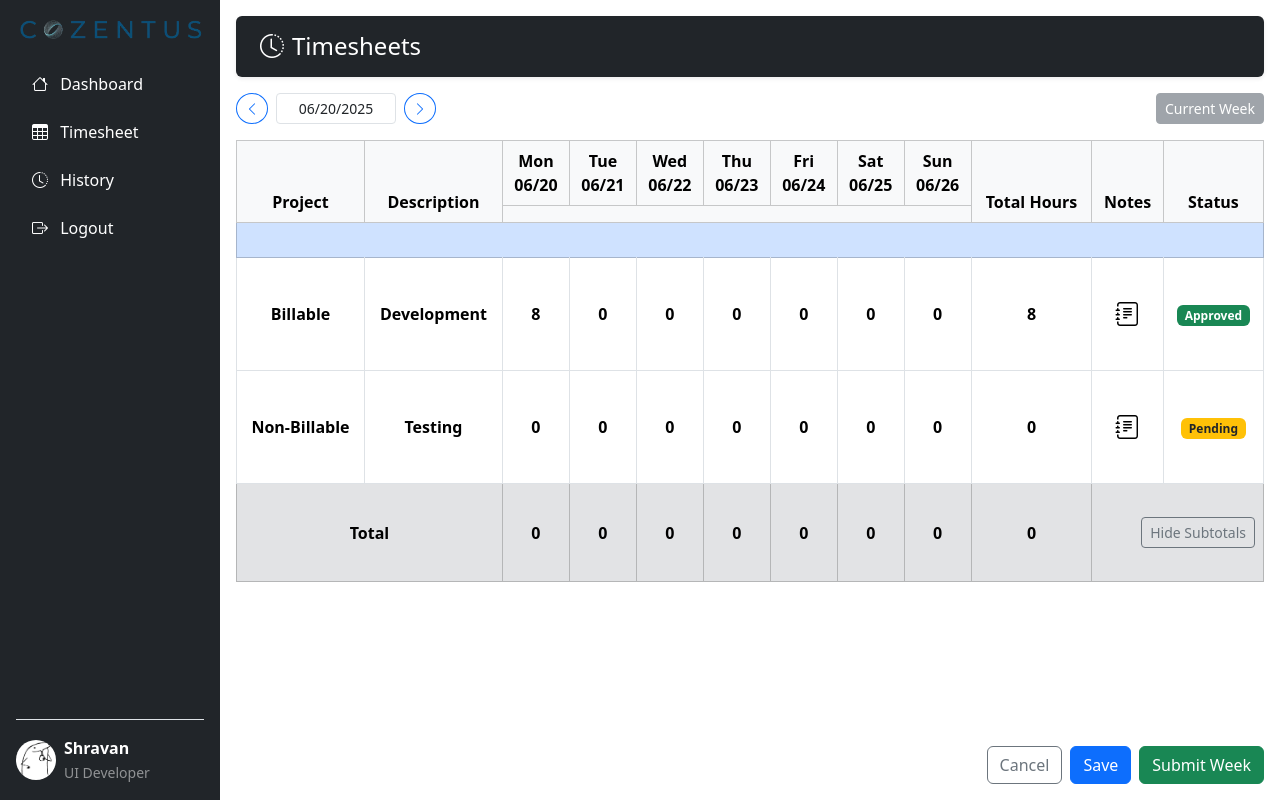
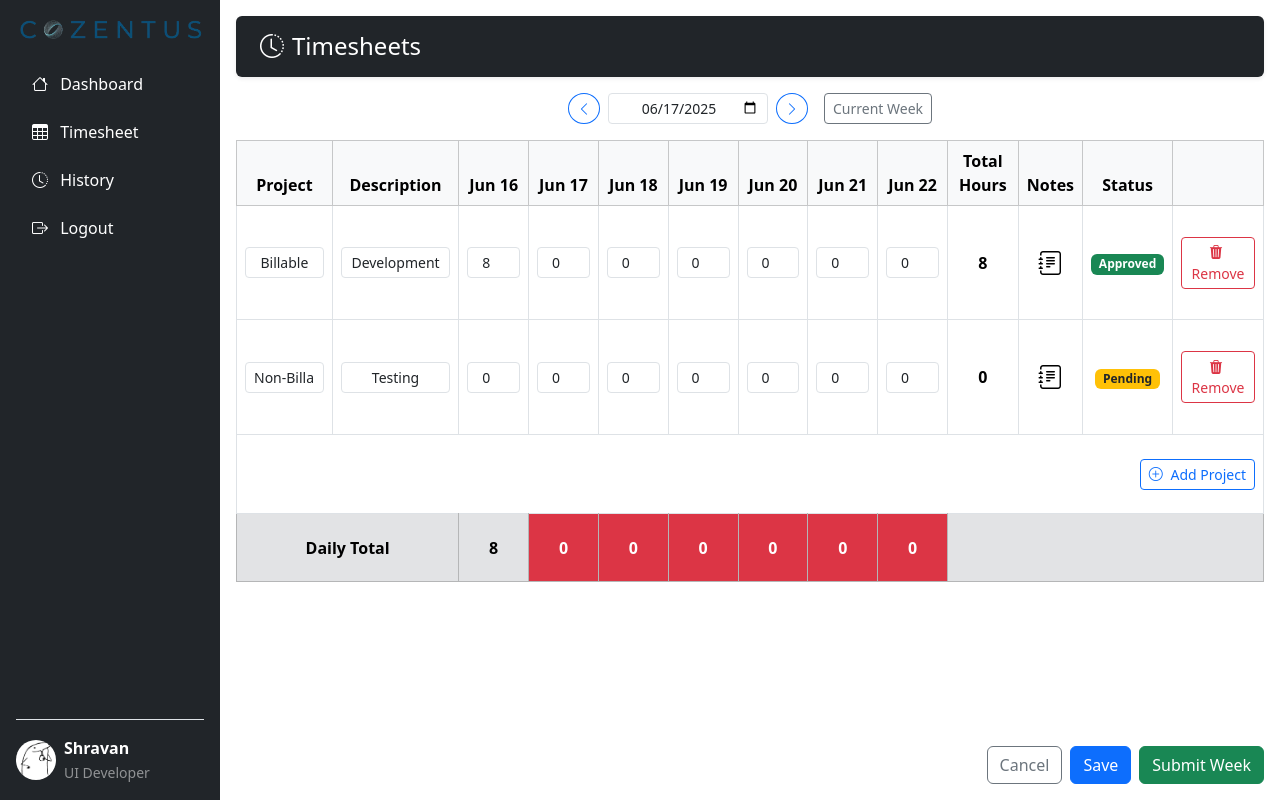
Before and after one commit to WillDoIt26/Timesheet-project-POC, an Angular app: page /table in a window 1280 px wide. Built offline with nearby package versions, Linux system fonts and the light colour scheme.

Commit message:
feat: restructure timesheet module with dynamic week selection, status logic, and row operations

```diff
--- a/src/app/table/table.html
+++ b/src/app/table/table.html
@@ -1,96 +1,127 @@
-<!-- Top-Level Layout -->
 <div class="d-flex">
-
   <app-sidebar></app-sidebar>
 
-  <!-- Main Content -->
   <div class="flex-grow-1 container-fluid full-table-container p-3">
-
     <!-- Top Bar -->
     <div class="bg-dark text-white px-4 py-3 mb-3 rounded shadow-sm d-flex align-items-center">
       <h4 class="m-0"><i class="bi bi-clock-history me-2"></i>Timesheets</h4>
     </div>
 
     <!-- Week Selector -->
-    <div class="d-flex justify-content-between align-items-center mb-3">
+    <div class="d-flex justify-content-center align-items-center gap-3 mb-3 px-2">
+  <!-- Arrows + Calendar -->
   <div class="d-flex align-items-center gap-2">
-        <button class="btn btn-outline-primary btn-sm rounded-circle px-2">
+    <button class="btn btn-outline-primary btn-sm rounded-circle px-2"
+            (click)="changeWeek(-7)">
       <i class="bi bi-chevron-left"></i>
     </button>
-        <input type="text" class="form-control form-control-sm text-center" value="06/20/2025" style="width: 120px;" readonly>
-        <button class="btn btn-outline-primary btn-sm rounded-circle px-2">
+
+    <input type="date"
+           class="form-control form-control-sm text-center"
+           [value]="selectedDate | date:'yyyy-MM-dd'"
+           (change)="onDateChange($event)"
+           style="width: 160px;" />
+
+    <button class="btn btn-outline-primary btn-sm rounded-circle px-2"
+            (click)="changeWeek(7)">
       <i class="bi bi-chevron-right"></i>
     </button>
   </div>
-      <button class="btn btn-secondary btn-sm" disabled>Current Week</button>
+
+  <!-- Current Week Button -->
+  <div>
+    <button class="btn btn-outline-secondary btn-sm" (click)="goToToday()">
+      Current Week
+    </button>
   </div>
+</div>
+
 
     <!-- Timesheet Table -->
     <div class="table-responsive">
       <table class="table table-bordered text-center align-middle w-100 h-75">
         <thead class="table-light">
           <tr>
-            <th rowspan="2">Project</th>
-            <th rowspan="2">Description</th>
-            <th>Mon<br>06/20</th>
-            <th>Tue<br>06/21</th>
-            <th>Wed<br>06/22</th>
-            <th>Thu<br>06/23</th>
-            <th>Fri<br>06/24</th>
-            <th>Sat<br>06/25</th>
-            <th>Sun<br>06/26</th>
-            <th rowspan="2">Total Hours</th>
-            <th rowspan="2">Notes</th>
-            <th rowspan="2">Status</th>
+            <th>Project</th>
+            <th>Description</th>
+            <th *ngFor="let d of weekLabels">{{ d }}</th>
+            <th>Total Hours</th>
+            <th>Notes</th>
+            <th>Status</th>
+            <th></th> <!-- Remove -->
           </tr>
-          <tr><td colspan="7"></td></tr>
         </thead>
+
         <tbody>
-          <tr class="table-primary fw-bold"><td colspan="12"></td></tr>
+          <tr *ngFor="let entry of timesheetData; let idx = index" class="fw-bold">
+            <td>
+              <input [(ngModel)]="entry.projectType"
+                     class="form-control form-control-sm text-center" />
+            </td>
+            <td>
+              <input [(ngModel)]="entry.description"
+                     class="form-control form-control-sm text-center" />
+            </td>
 
-          <tr class = "fw-bold">
-            <td>Billable</td>
-            <td>Development</td>
-            <td>8</td><td>0</td><td>0</td><td>0</td><td>0</td><td>0</td><td>0</td>
-            <td>8</td>
+            <td *ngFor="let h of entry.hours; let i = index">
+              <input type="number"
+                     [(ngModel)]="entry.hours[i]"
+                     class="form-control form-control-sm text-center"
+                     (input)="updateTotal(entry)" />
+            </td>
+
+            <td>{{ entry.total }}</td>
+
             <td>
-              <button style="font-size: x-large; border: none; background-color: transparent;" (click)="openNoteDialog()">
+              <button style="font-size: x-large; border: none; background-color: transparent;"
+                      (click)="openNoteDialog()">
                 <i class="bi bi-journal-text"></i>
               </button>
             </td>
-            <td><span class="badge bg-success">Approved</span></td>
+
+            <td>
+              <span class="badge"
+                    [ngClass]="{
+                      'bg-success': entry.status === 'Approved',
+                      'bg-warning text-dark': entry.status === 'Pending',
+                      'bg-secondary': entry.status === 'Not Started'
+                    }">
+                {{ entry.status }}
+              </span>
+            </td>
+
+            <td>
+              <button class="btn btn-outline-danger btn-sm" (click)="removeProject(idx)">
+                <i class="bi bi-trash3-fill me-1"></i> Remove
+              </button>
+            </td>
           </tr>
 
-          <tr class="fw-bold">
-            <td>Non-Billable</td><td>Testing</td>
-            <td>0</td><td>0</td><td>0</td><td>0</td><td>0</td><td>0</td><td>0</td>
-            <td>0</td>
-            <td>
-              <button style="font-size: x-large; border: none; background-color: transparent;" (click)="openNoteDialog()">
-                <i class="bi bi-journal-text"></i>
+          <tr>
+            <td colspan="13" class="text-end">
+              <button class="btn btn-outline-primary btn-sm" (click)="addProjectRow()">
+                <i class="bi bi-plus-circle me-1"></i> Add Project
               </button>
             </td>
-            <td><span class="badge bg-warning text-dark">Pending</span></td>
           </tr>
 
           <tr class="table-secondary fw-bold">
-            <td colspan="2">Total</td>
-            <td>0</td><td>0</td><td>0</td><td>0</td><td>0</td><td>0</td><td>0</td>
-            <td>0</td>
-            <td colspan="2">
-              <button class="btn btn-sm btn-outline-secondary float-end">Hide Subtotals</button>
+            <td colspan="2">Daily Total</td>
+            <td *ngFor="let total of getDailyTotals()"
+                [ngClass]="{ 'bg-danger text-white': total !== 8 }">
+              {{ total }}
             </td>
+            <td colspan="4"></td>
           </tr>
         </tbody>
       </table>
     </div>
 
-    <!-- Action Buttons -->
+    <!-- Footer Buttons -->
     <div class="d-flex justify-content-end gap-2 mt-3">
       <button class="btn btn-outline-secondary">Cancel</button>
       <button class="btn btn-primary">Save</button>
       <button class="btn btn-success">Submit Week</button>
     </div>
-
   </div>
 </div>
--- a/src/app/table/table.ts
+++ b/src/app/table/table.ts
@@ -1,19 +1,119 @@
-import { Component } from '@angular/core';
+import { Component, OnInit } from '@angular/core';
 import { MatDialog } from '@angular/material/dialog';
+import { CommonModule } from '@angular/common';
+import { FormsModule } from '@angular/forms';
 import { Note } from '../note/note';
-import { Sidebar } from "../sidebar/sidebar";
+import { Sidebar } from '../sidebar/sidebar';
+
+interface TimesheetEntry {
+  projectType: string;
+  description: string;
+  hours: number[];
+  total: number;
+  status: 'Approved' | 'Pending' | 'Not Started';
+}
+
 @Component({
   selector: 'app-table',
-  imports: [Sidebar],
+  standalone: true,
+  imports: [CommonModule, FormsModule, Sidebar],
   templateUrl: './table.html',
   styleUrl: './table.scss',
 })
-export class Table {
+export class Table implements OnInit {
+  weekLabels: string[] = [];
+  weekRange: string = '';
+  selectedDate: Date = new Date();
+
+  timesheetData: TimesheetEntry[] = [
+    {
+      projectType: 'Billable',
+      description: 'Development',
+      hours: [8, 0, 0, 0, 0, 0, 0],
+      total: 8,
+      status: 'Approved',
+    },
+    {
+      projectType: 'Non-Billable',
+      description: 'Testing',
+      hours: [0, 0, 0, 0, 0, 0, 0],
+      total: 0,
+      status: 'Pending',
+    },
+  ];
+
   constructor(private dialog: MatDialog) {}
 
+  ngOnInit(): void {
+    this.setCurrentWeek(this.selectedDate);
+  }
+
+  setCurrentWeek(baseDate: Date): void {
+  this.selectedDate = baseDate;
+
+  const day = baseDate.getDay();
+  const monday = new Date(baseDate);
+  const offset = day === 0 ? -6 : 1 - day;
+  monday.setDate(baseDate.getDate() + offset);
+
+  this.weekLabels = Array.from({ length: 7 }, (_, i) => {
+    const d = new Date(monday);
+    d.setDate(monday.getDate() + i);
+    return d.toLocaleDateString('en-US', { month: 'short', day: '2-digit' });
+  });
+
+  this.weekRange = `${this.weekLabels[0]} - ${this.weekLabels[6]}`;
+}
+
+
+  changeWeek(offsetDays: number): void {
+  const newDate = new Date(this.selectedDate); // copy date
+  newDate.setDate(newDate.getDate() + offsetDays);
+  this.setCurrentWeek(newDate);
+}
+
+
+  onDateChange(event: Event): void {
+    const input = event.target as HTMLInputElement;
+    const date = new Date(input.value);
+    this.setCurrentWeek(date);
+  }
+
+  goToToday(): void {
+    this.setCurrentWeek(new Date());
+  }
+
   openNoteDialog(): void {
-    this.dialog.open(Note, {
-      width: '400px',
+    this.dialog.open(Note, { width: '400px' });
+  }
+
+  addProjectRow(): void {
+    this.timesheetData.push({
+      projectType: '',
+      description: '',
+      hours: [0, 0, 0, 0, 0, 0, 0],
+      total: 0,
+      status: 'Not Started',
     });
   }
+
+  removeProject(index: number): void {
+    this.timesheetData.splice(index, 1);
+  }
+
+  updateTotal(entry: TimesheetEntry): void {
+    const total = entry.hours.reduce((sum, h) => sum + Number(h || 0), 0);
+    entry.total = total;
+    entry.status = total > 0 ? 'Pending' : 'Not Started';
+  }
+
+  getDailyTotals(): number[] {
+    const totals = Array(7).fill(0);
+    for (const entry of this.timesheetData) {
+      entry.hours.forEach((h, i) => {
+        totals[i] += Number(h || 0);
+      });
+    }
+    return totals;
+  }
 }
```
Also changed, not shown: 1 other file (tests, documents, lock files or other folders). Lines whose indentation alone changed are shown as unchanged.
